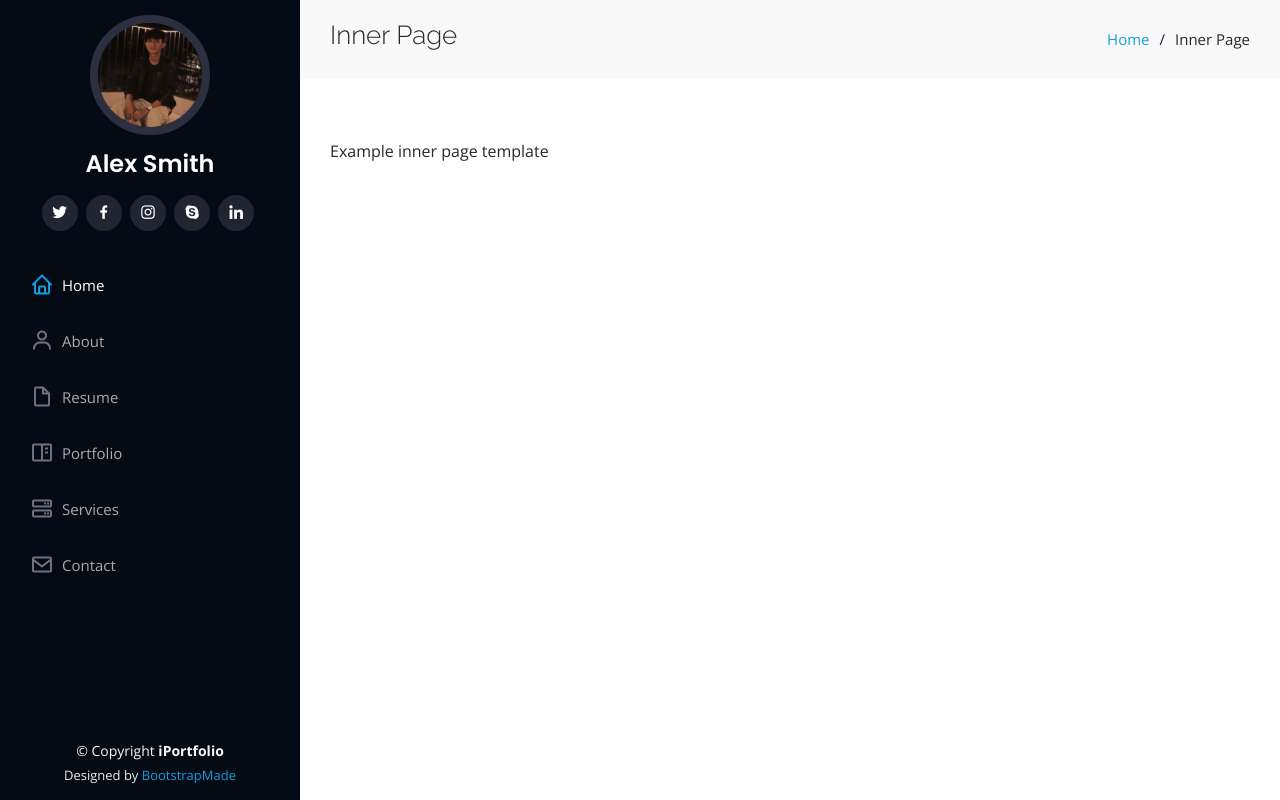
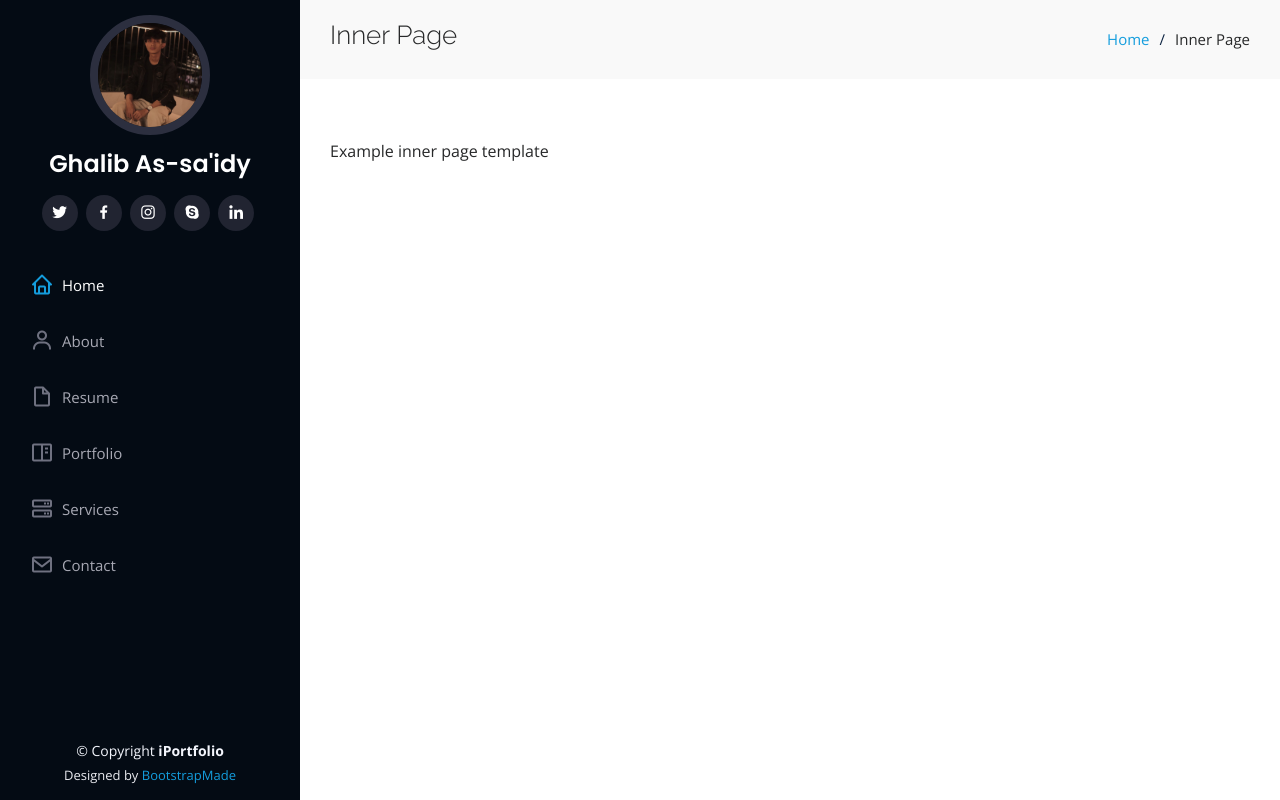
Before and after one commit to ghalibassaidy/ghalibassaidy.github.io, a plain HTML site: page inner-page.html in a window 1280 px wide. Drawn offline with nearby package versions, Linux system fonts and the light colour scheme.

Commit message:
change name

```diff
--- a/inner-page.html
+++ b/inner-page.html
@@ -47,7 +47,7 @@
 
             <div class="profile">
                 <img src="assets/img/profile-img.jpg" alt="" class="img-fluid rounded-circle">
-        <h1 class="text-light"><a href="index.html">Alex Smith</a></h1>
+                <h1 class="text-light"><a href="index.html">Ghalib As-sa'idy</a></h1>
                 <div class="social-links mt-3 text-center">
                     <a href="#" class="twitter"><i class="bx bxl-twitter"></i></a>
                     <a href="#" class="facebook"><i class="bx bxl-facebook"></i></a>
@@ -66,9 +66,11 @@
                     <li><a href="#services" class="nav-link scrollto"><i class="bx bx-server"></i> <span>Services</span></a></li>
                     <li><a href="#contact" class="nav-link scrollto"><i class="bx bx-envelope"></i> <span>Contact</span></a></li>
                 </ul>
-      </nav><!-- .nav-menu -->
+            </nav>
+            <!-- .nav-menu -->
         </div>
-  </header><!-- End Header -->
+    </header>
+    <!-- End Header -->
 
     <main id="main">
 
@@ -85,7 +87,8 @@
                 </div>
 
             </div>
-    </section><!-- End Breadcrumbs -->
+        </section>
+        <!-- End Breadcrumbs -->
 
         <section class="inner-page">
             <div class="container">
@@ -95,7 +98,8 @@
             </div>
         </section>
 
-  </main><!-- End #main -->
+    </main>
+    <!-- End #main -->
 
     <!-- ======= Footer ======= -->
     <footer id="footer">
@@ -111,7 +115,8 @@
                 Designed by <a href="https://bootstrapmade.com/">BootstrapMade</a>
             </div>
         </div>
-  </footer><!-- End  Footer -->
+    </footer>
+    <!-- End  Footer -->
 
     <a href="#" class="back-to-top d-flex align-items-center justify-content-center"><i class="bi bi-arrow-up-short"></i></a>
 
```
Lines whose indentation alone changed are shown as unchanged.
